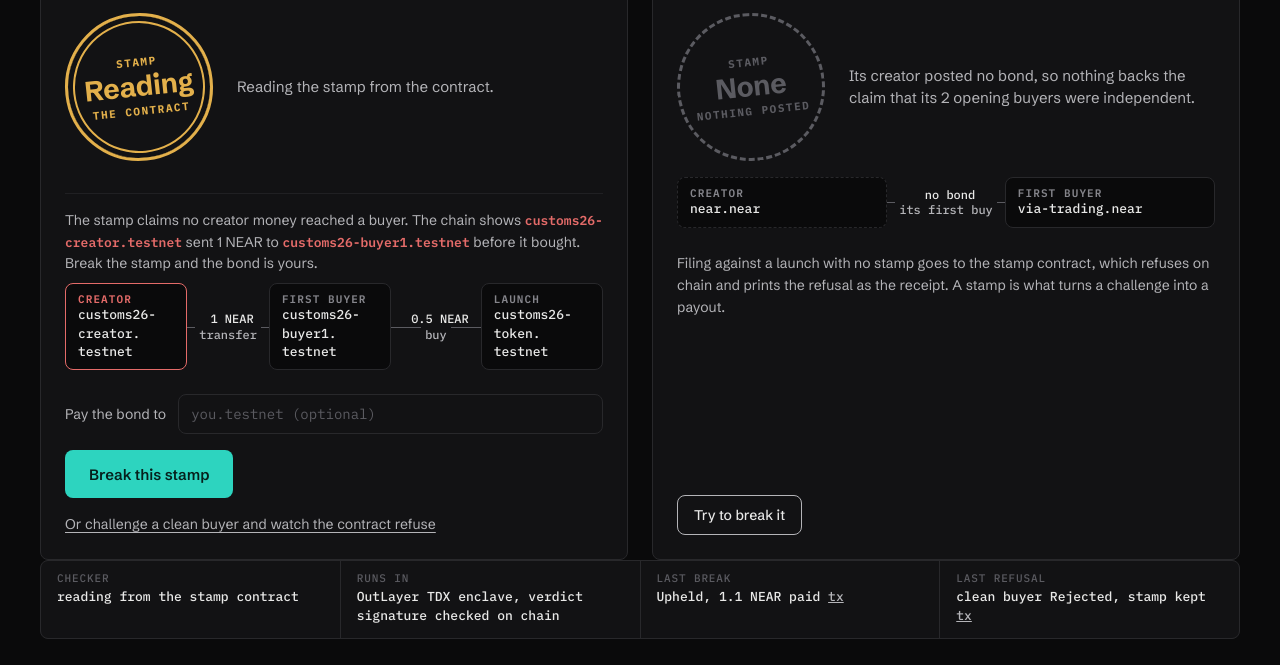
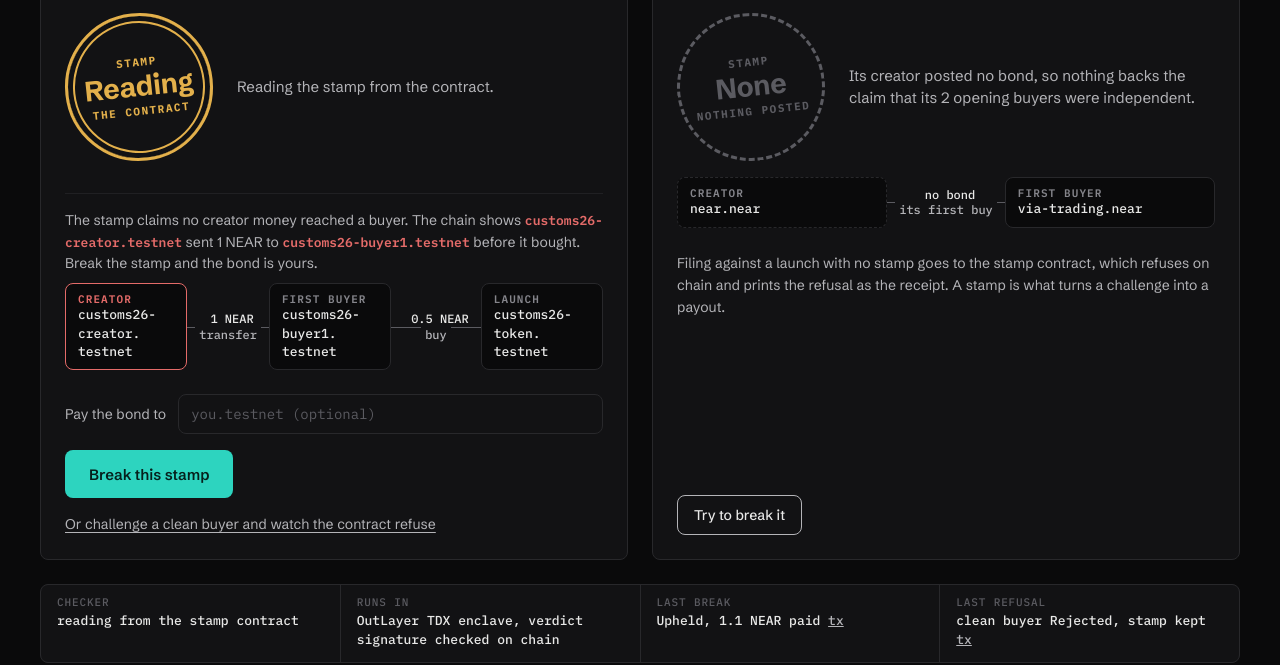
Before and after one commit to CryptoInnovators/near-customs, a plain HTML site: page web/index.html in a window 1280 px wide. Shown: the part 299-964 px from the top of the page. Drawn offline with Linux system fonts and the light colour scheme; no server answers.

Commit message:
Stamp: proof strip spacing token

```diff
--- a/web/stamp.css
+++ b/web/stamp.css
@@ -87,7 +87,7 @@
 .path-caption b{color:var(--red);font:600 13px/1.4 var(--font-mono)}
 .path-caption:empty{display:none}
 .lcard-path{border-top:0;padding-top:0}
-.proof-strip{list-style:none;margin:var(--space-5) 0 0;padding:0;display:grid;grid-template-columns:repeat(4,minmax(0,1fr));gap:1px;background:var(--line);border:1px solid var(--line);border-radius:var(--radius);overflow:hidden}
+.proof-strip{list-style:none;margin:var(--space-6) 0 0;padding:0;display:grid;grid-template-columns:repeat(4,minmax(0,1fr));gap:1px;background:var(--line);border:1px solid var(--line);border-radius:var(--radius);overflow:hidden}
 .proof-strip li{background:var(--panel);padding:var(--space-3) var(--space-4);display:flex;flex-direction:column;gap:4px;min-width:0}
 .proof-strip span{font:500 11px/1 var(--font-mono);letter-spacing:.08em;text-transform:uppercase;color:var(--faint)}
 .proof-strip b{font:500 13px/1.45 var(--font-mono);color:var(--text);overflow-wrap:anywhere}
```
